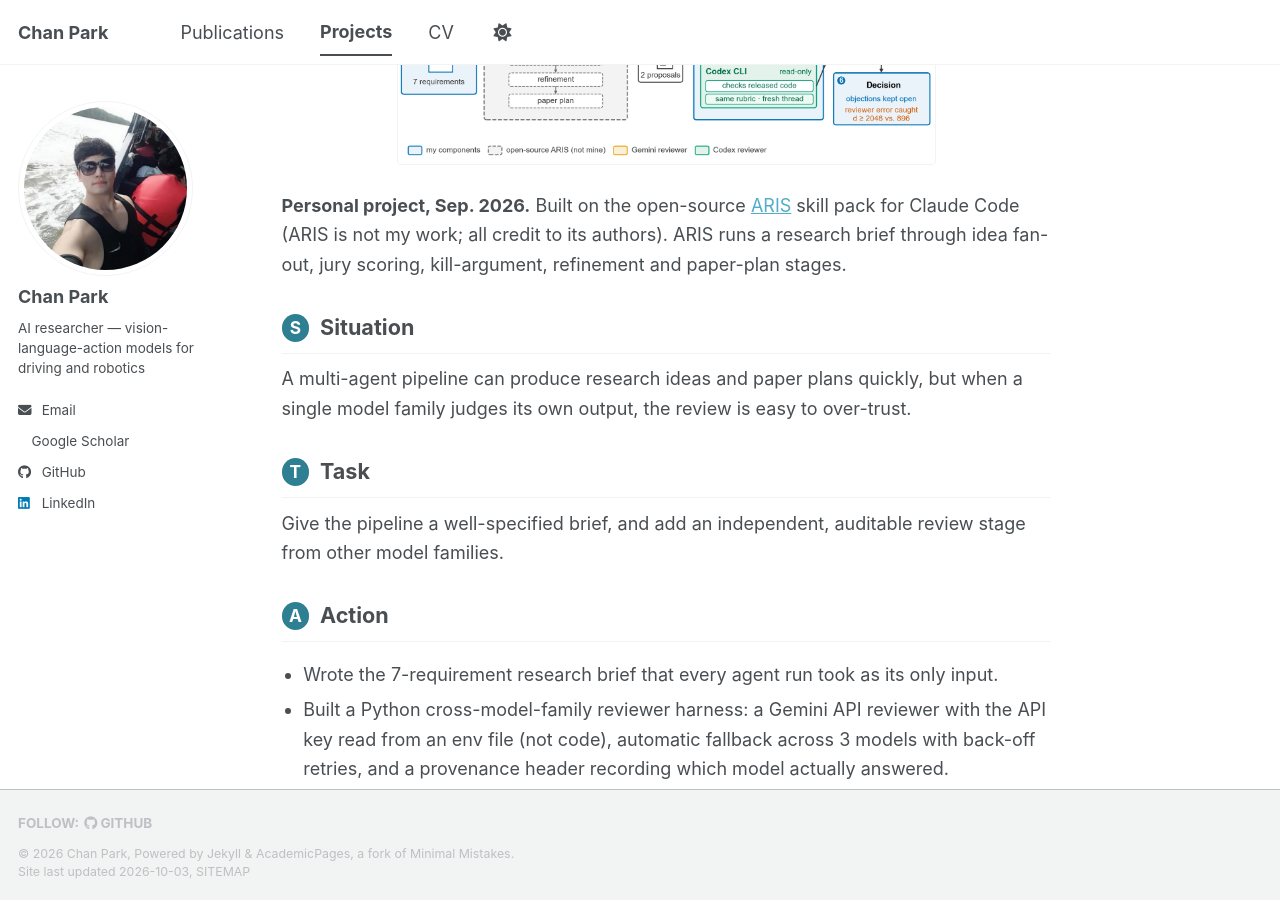
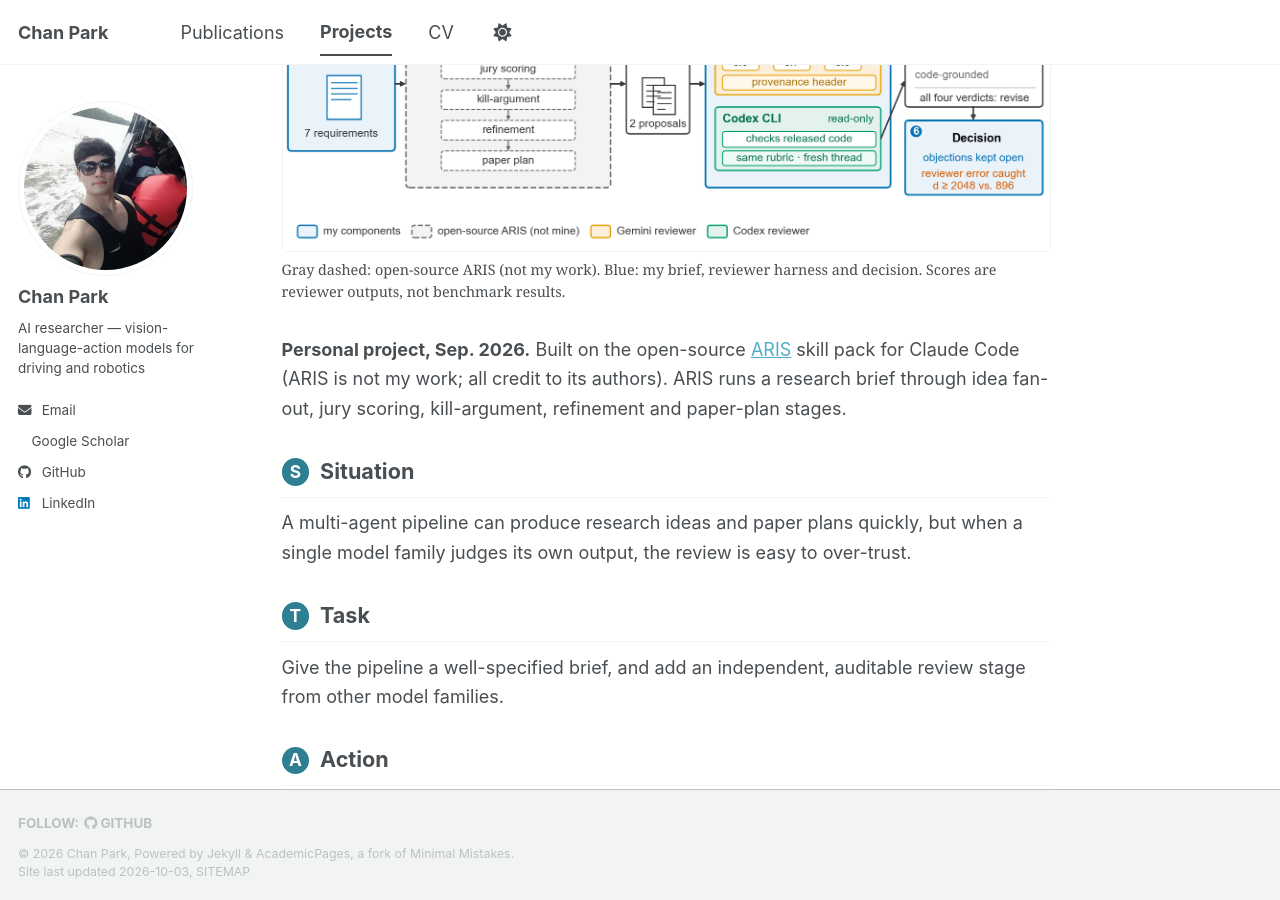
Before and after one commit to Ckck12/Ckck12.github.io, a Jekyll site: the page built from _portfolio/03-llm-agent-research-pipeline.md, in a window 1280 px wide and 900 px high, scrolled down 477 px. Built offline with Jekyll 4.4.1, drawn with Linux system fonts in a browser that asks for light colours; a style sheet for code colours, icons or effects is not loaded.

Commit message:
Show the LLM agent figure at full width with a bilingual caption
Co-Authored-By: Claude Opus 5.5 <noreply@anthropic.com>

```diff
--- a/_portfolio/03-llm-agent-research-pipeline.md
+++ b/_portfolio/03-llm-agent-research-pipeline.md
@@ -21,8 +21,9 @@ collection: portfolio
 
 <div class="proj-body">
 
-<figure class="pfig pfig--narrow">
+<figure class="pfig">
 <img src="{{ site.baseurl }}/images/projects/llm_agent_pipeline.png" alt="LLM agent research pipeline with a cross-model review stage" loading="lazy">
+<figcaption><span class="lang-en">Gray dashed: open-source ARIS (not my work). Blue: my brief, reviewer harness and decision. Scores are reviewer outputs, not benchmark results.</span><span class="lang-ko" lang="ko">회색 점선: 오픈소스 ARIS(본인 작업 아님). 파랑: 본인이 작성한 브리프, 리뷰 하네스, 최종 판단. 점수는 리뷰어 출력이며 벤치마크 결과가 아닙니다.</span></figcaption>
 </figure>
 
 <div class="lang-en">
```
